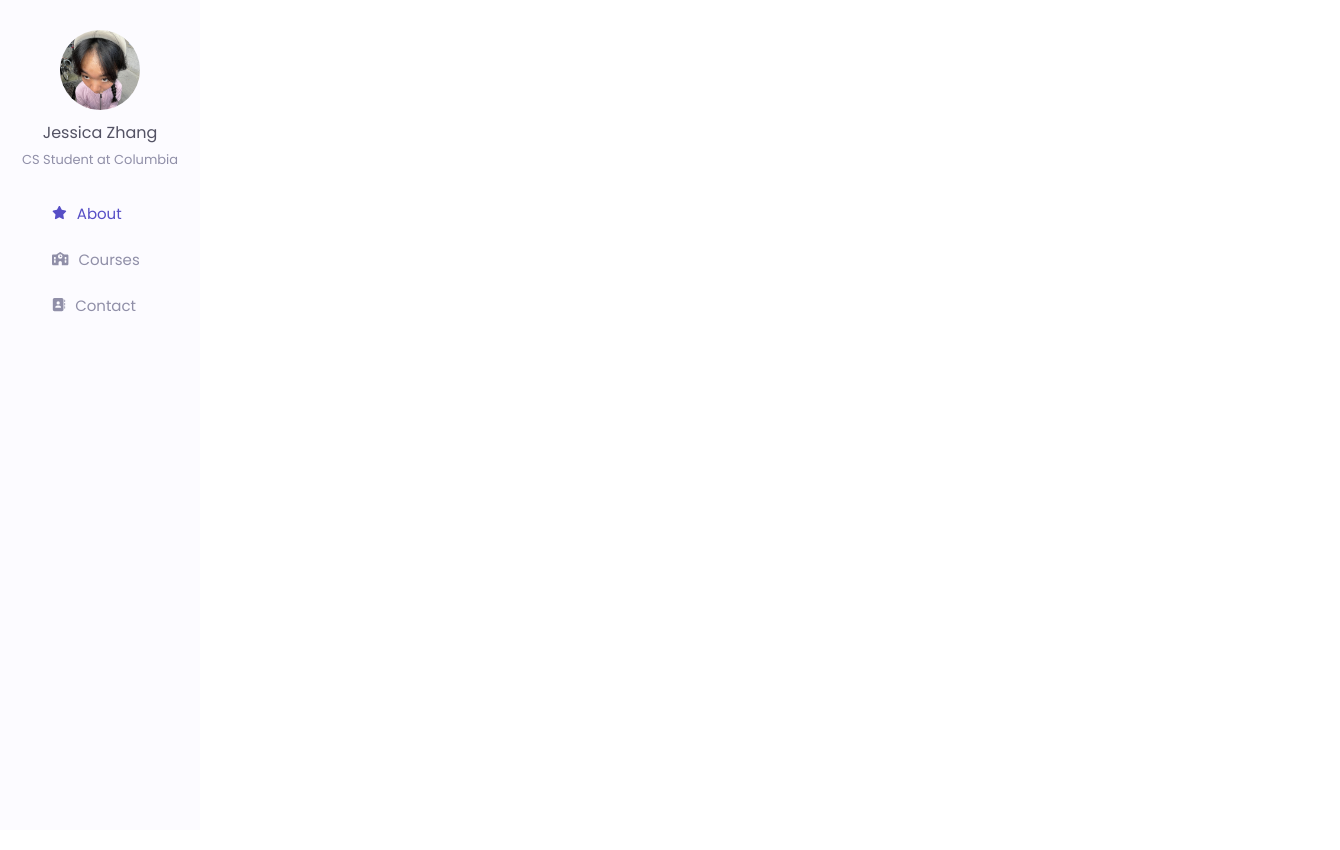
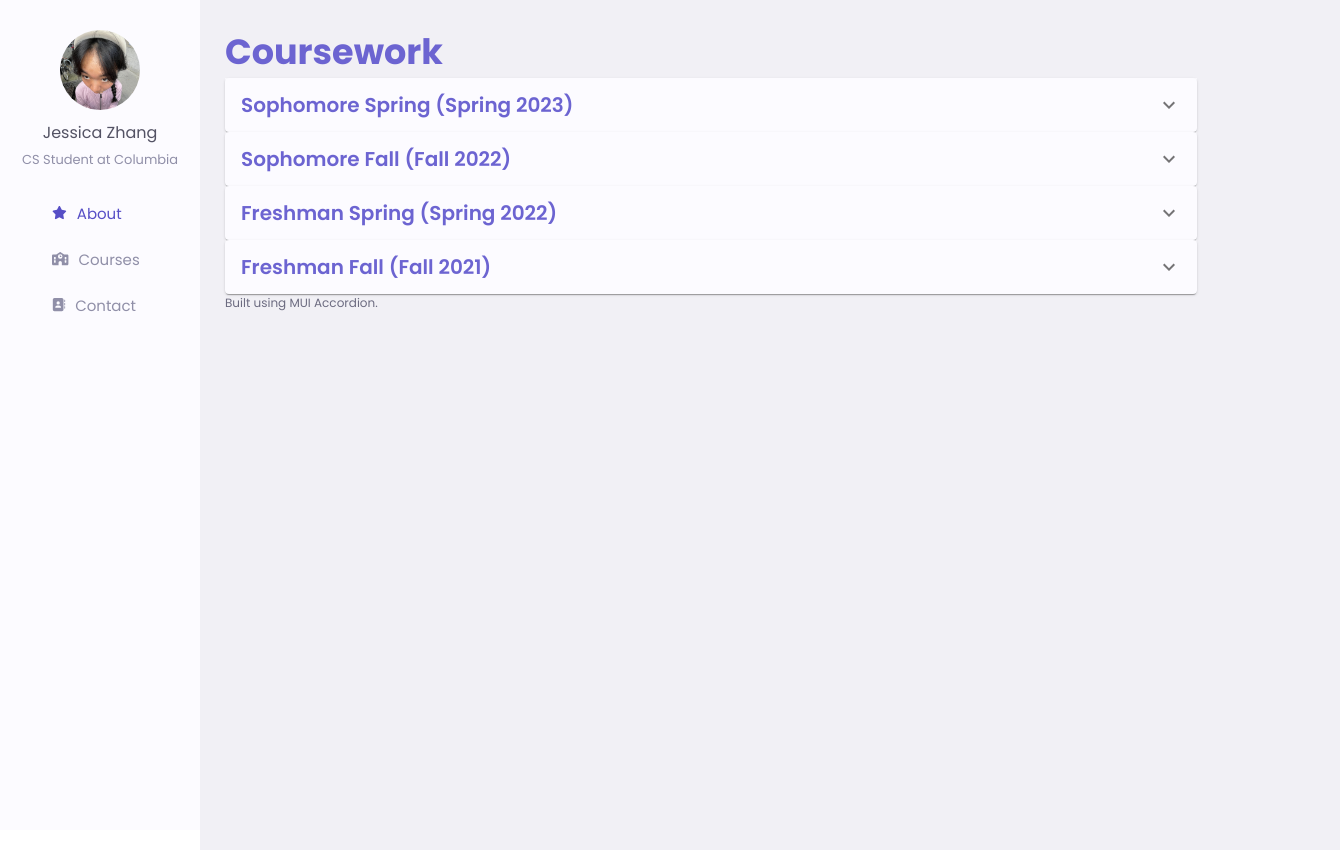
Before and after one commit to jz3453/jessicas-website, a React (Create React App) app: page /#/courses in a window 1280 px wide. Shown: the whole page, 1340 px wide, since content can reach past the window. Before the commit the page ends 800 px from the top, so only its background shows below. Built offline with nearby package versions, Linux system fonts and the light colour scheme.

Commit message:
added courses back

```diff
--- /dev/null
+++ b/src/components/constants/Classes.js
@@ -0,0 +1,132 @@
+export const semesters = [
+  {
+      semester: 'Sophomore Spring (Spring 2023)',
+      courses: [
+          {
+              'course-name': 'Intro to Databases',
+              'course-number': 'COMS W4111',
+              'professor': 'Donald Ferguson',
+          },
+          {
+              'course-name': 'Fundamentals of Computer Systems',
+              'course-number': 'CSEE W3827',
+              'professor': 'Daniel Rubenstein',
+          },
+          {
+              'course-name': 'Computer Science Theory',
+              'course-number': 'COMS W3261',
+              'professor': 'Xi Chen',
+          },
+          {
+              'course-name': 'Projects in Computer Science',
+              'course-number': 'COMS BC3997',
+              'professor': 'Brian Plancher',
+          },
+          {
+              'course-name': 'Applied Statistical Computing',
+              'course-number': 'STAT UN2102',
+              'professor': 'Alex Pijyan',
+          },
+          {
+              'course-name': 'The Science of Psychology',
+              'course-number': 'PSYC UN1001',
+              'professor': 'Patricia Lindemann',
+          },
+      ],
+  },
+  {
+      semester: 'Sophomore Fall (Fall 2022)',
+      courses: [
+          {
+              'course-name': 'Advanced Programming',
+              'course-number': 'COMS W3157',
+              'professor': 'John Hui',
+          },
+          {
+              'course-name': 'Computational Linear Algebra',
+              'course-number': 'COMS W3251',
+              'professor': 'Daniel Hsu',
+          },
+          {
+              'course-name': 'Intro to Statistics',
+              'course-number': 'STAT UN1101',
+              'professor': 'Alex Pijyan',
+          },
+          {
+              'course-name': 'Principles of Economics',
+              'course-number': 'ECON UN1105',
+              'professor': 'Prajit Dutta',
+          },
+          {
+              'course-name': 'Masterpieces of Western Art',
+              'course-number': 'HUMA UN1121',
+              'professor': 'Sarah Cohen',
+          },
+      ],
+  },
+  {
+      semester: 'Freshman Spring (Spring 2022)',
+      courses: [
+          {
+              'course-name': 'Honors Data Structures and Algorithms',
+              'course-number': 'COMS W3137',
+              'professor': 'Daniel Bauer',
+          },
+          {
+              'course-name': 'Discrete Math',
+              'course-number': 'COMS W3203',
+              'professor': 'Ansaf Salleb-Aouissi',
+          },
+          {
+              'course-name': 'Intro to Electricity and Magnetism',
+              'course-number': 'PHYS UN1402',
+              'professor': 'Georgia Karagiorgi',
+          },
+          {
+              'course-name': 'General Chemistry Laboratory',
+              'course-number': 'CHEM UN1500',
+              'professor': 'Joseph Ulichny',
+          },
+          {
+              'course-name': 'University Writing: Readings in Data and Society',
+              'course-number': 'ENGL CC1010',
+              'professor': 'Julia Ryan',
+          },
+      ],
+  },
+  {
+      semester: 'Freshman Fall (Fall 2021)',
+      courses: [
+          {
+              'course-name': 'Intro to Computer Science and Programming in Java',
+              'course-number': 'COMS W1004',
+              'professor': 'Paul Blaer',
+          },
+          {
+              'course-name': 'Intro to Computing for Engineers and Applied Scientists',
+              'course-number': 'ENGI E1006',
+              'professor': 'Daniel Bauer',
+          },
+          {
+              'course-name': 'The Art of Engineering',
+              'course-number': 'ENGI E1102',
+              'professor': 'David Vallancourt',
+          },
+          {
+              'course-name': 'Multivariable Calculus for Engineers',
+              'course-number': 'APMA E2000',
+              'professor': 'Drew Youngren',
+          },
+          {
+              'course-name': 'Intro to Mechanics and Thermodynamics',
+              'course-number': 'PHYS UN1401',
+              'professor': 'Tanya Zelevinsky',
+          },
+          {
+              'course-name': 'General Chemistry I',
+              'course-number': 'CHEM UN1403',
+              'professor': 'Wei Min',
+          },
+      ],
+  },
+]
--- a/src/components/routes/courses/Courses.css
+++ b/src/components/routes/courses/Courses.css
@@ -0,0 +1,53 @@
+@import url('https://fonts.googleapis.com/css2?family=Poppins:wght@300;400&display=swap');
+.courses-container {
+  display: flex;
+  flex-direction: column;
+}
+
+.semester-section {
+    background-color: #fcfbff;
+}
+
+.course-list {
+    padding-top: 0px !important;
+    background-color: #fcfbff !important;
+}
+
+.semester-title {
+    font-size: 20px;
+    color: #6c64d1;
+    font-weight: 600;
+}
+
+.course {
+    margin: 0px 10px 10px 0px;
+}
+
+.course-name {
+    font-size: 16px;
+    color: #6c6b80;
+    word-wrap: break-word;
+    font-family: "Poppins", sans-serif !important;
+}
+
+.course-description {
+    display: flex;
+}
+
+.course-subtext {
+    font-size: 14px;
+    color: #a2a1c0;
+    font-family: "Poppins", sans-serif !important;
+    margin-right: 15px;
+}
+
+.course-subtext.highlight {
+    color: #8180c3;
+}
+
+.honors {
+    font-size: 16px;
+    color: #6c64d1;
+    font-weight: 500;
+    margin-bottom: 10px;
+}
--- a/src/components/routes/courses/Courses.js
+++ b/src/components/routes/courses/Courses.js
@@ -1,11 +1,70 @@
 import React, { useContext, useEffect, useState } from 'react';
+import { DisplayContext } from '../../../App';
+import { Accordion, AccordionSummary, AccordionDetails, IconButton } from '@mui/material';
+import ExpandMoreIcon from '@mui/icons-material/ExpandMore';
 import './Courses.css';
-
+import '../../general.css';
+import { semesters } from '../../constants/Classes';
+import { FontAwesomeIcon } from '@fortawesome/react-fontawesome';
 
 function Courses() {
+  const { narrowDisplay, setNarrowDisplay } = useContext(DisplayContext);
+
   return (
-    <div>Courses</div>
+    <div className={narrowDisplay ? 'page-full': 'page'}>
+      <div className='page-contents'>
+        <div className='title'>
+          Coursework
+        </div>
+        <div className='courses-container'>
+        {
+          semesters.map((semester) => {
+            return (
+              <div className='semester-section' key={semester.semester}>
+                <Accordion className='course-list'>
+                  <AccordionSummary
+                    expandIcon={<ExpandMoreIcon />}
+                  >
+                    <div className='semester-title'>{semester.semester}</div>
+                  </AccordionSummary>
+                  <AccordionDetails>
+                    <div className='honors'>
+                      Honors: Dean's List
+                      <FontAwesomeIcon icon="fa-solid fa-star" size="sm" />
+                    </div>
+                    <div className='course-list'>
+                      {
+                        semester.courses.map((course) => {
+                          return (
+                            <div className='course' key={course['course-name']}>
+                              <div className='course-name'>
+                                {course['course-name']}
+                              </div>
+                              <div className='course-description'>
+                                <div className='course-subtext highlight'>
+                                  {course['course-number']}
+                                </div>
+                                <div className='course-subtext'>
+                                  {course['professor']}
+                                </div>
+                              </div>
+                            </div>
+                          )
+                        })
+                      }
+                    </div>
+                  </AccordionDetails>
+                </Accordion>
+              </div>
+            )
+          })
+        }
+        <div className='source-container'>
+          <div className='source-text'>Built using MUI Accordion.</div>
+          </div>
+        </div>
+      </div>
+    </div>
   );
 }
-
 export default Courses;
```
